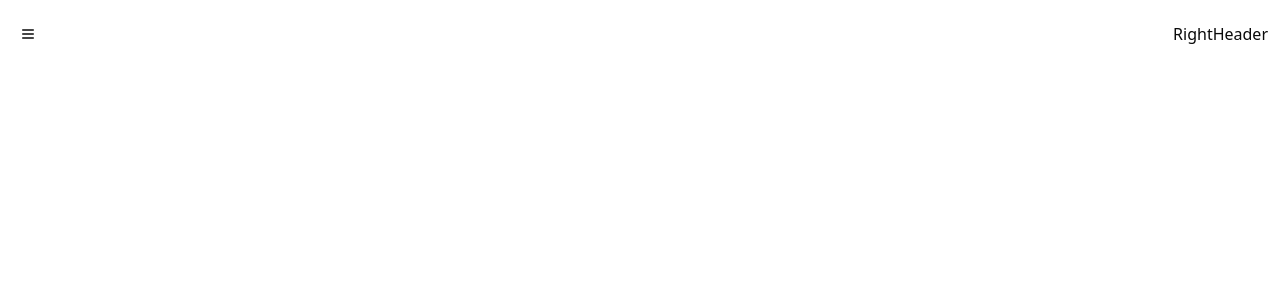
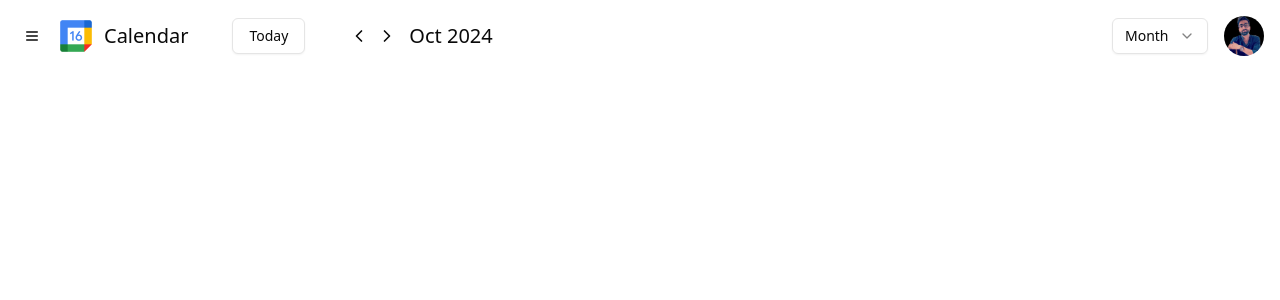
Before and after one commit to 07rv/calender, a Next.js app: page / in a window 1280 px wide. Shown: the top 300 px of the page. Built offline with nearby package versions, Linux system fonts and the light colour scheme.

Commit message:
rightheader

```diff
--- a/package.json
+++ b/package.json
@@ -9,6 +9,8 @@
     "lint": "next lint"
   },
   "dependencies": {
+    "@radix-ui/react-avatar": "^1.1.1",
+    "@radix-ui/react-select": "^2.1.2",
     "@radix-ui/react-slot": "^1.1.0",
     "class-variance-authority": "^0.7.0",
     "clsx": "^2.1.1",
--- a/src/components/header/Header.tsx
+++ b/src/components/header/Header.tsx
@@ -3,7 +3,7 @@
 
 const Header = () => {
   return (
-    <div className="mx-3 flex items-center justify-between py-4">
+    <div className="mx-4 flex items-center justify-between py-4">
       <LeftHeader />
       <RightHeader />
     </div>
--- a/src/components/header/left-side.tsx
+++ b/src/components/header/left-side.tsx
@@ -1,14 +1,34 @@
-import { Menu } from "lucide-react";
+import { ChevronLeft, ChevronRight, Menu } from "lucide-react";
 import { Button } from "../ui/button";
+import Image from "next/image";
 
 const LeftHeader = () => {
   return (
     <div className="flex items-center gap-3">
-      <div className="hidden item-center lg:flex">
-        <Button variant={"ghost"} className="rounded-full p-2">
+      <div className="hidden items-center lg:flex">
+        <Button variant="ghost" className="rounded-full p-2">
           <Menu className="size-6" />
         </Button>
+        <Image
+          className="mx-2"
+          src={`/calendar_16_2x.png`}
+          width={40}
+          height={40}
+          alt="calendar"
+        />
+        <h1 className="text-xl">Calendar</h1>
       </div>
+
+      <Button className="mx-8" variant={"outline"}>
+        Today
+      </Button>
+
+      <div className="flex items-center gap-2">
+        <ChevronLeft className="size-5 cursor-pointer font-bold" />
+        <ChevronRight className="size-5 cursor-pointer font-bold" />
+      </div>
+
+      <h1 className="hidden text-xl lg:block">Oct 2024</h1>
     </div>
   );
 };
--- a/src/components/header/right-side.tsx
+++ b/src/components/header/right-side.tsx
@@ -1,5 +1,34 @@
+"use client";
+
+import {
+  Select,
+  SelectContent,
+  SelectItem,
+  SelectTrigger,
+  SelectValue,
+} from "@/components/ui/select";
+import { Avatar, AvatarFallback, AvatarImage } from "../ui/avatar";
+
 const RightHeader = () => {
-  return <div>RightHeader</div>;
+  return (
+    <div className="flex items-center space-x-4">
+      <Select>
+        <SelectTrigger className="w-24 focus-visible:outline-none focus-visible:ring-0 focus-visible:ring-ring focus-visible:ring-offset-0">
+          <SelectValue placeholder="Month" />
+        </SelectTrigger>
+        <SelectContent>
+          <SelectItem value="month">Month</SelectItem>
+          <SelectItem value="week">Week</SelectItem>
+          <SelectItem value="day">Day</SelectItem>
+        </SelectContent>
+      </Select>
+
+      <Avatar>
+        <AvatarImage src="/avataarimage.jpg" />
+        <AvatarFallback>AI</AvatarFallback>
+      </Avatar>
+    </div>
+  );
 };
 
 export default RightHeader;
--- /dev/null
+++ b/src/components/ui/avatar.tsx
@@ -0,0 +1,48 @@
+import * as React from "react"
+import * as AvatarPrimitive from "@radix-ui/react-avatar"
+
+import { cn } from "@/lib/utils"
+
+const Avatar = React.forwardRef<
+  React.ElementRef<typeof AvatarPrimitive.Root>,
+  React.ComponentPropsWithoutRef<typeof AvatarPrimitive.Root>
+>(({ className, ...props }, ref) => (
+  <AvatarPrimitive.Root
+    ref={ref}
+    className={cn(
+      "relative flex h-10 w-10 shrink-0 overflow-hidden rounded-full",
+      className
+    )}
+    {...props}
+  />
+))
+Avatar.displayName = AvatarPrimitive.Root.displayName
+
+const AvatarImage = React.forwardRef<
+  React.ElementRef<typeof AvatarPrimitive.Image>,
+  React.ComponentPropsWithoutRef<typeof AvatarPrimitive.Image>
+>(({ className, ...props }, ref) => (
+  <AvatarPrimitive.Image
+    ref={ref}
+    className={cn("aspect-square h-full w-full", className)}
+    {...props}
+  />
+))
+AvatarImage.displayName = AvatarPrimitive.Image.displayName
+
+const AvatarFallback = React.forwardRef<
+  React.ElementRef<typeof AvatarPrimitive.Fallback>,
+  React.ComponentPropsWithoutRef<typeof AvatarPrimitive.Fallback>
+>(({ className, ...props }, ref) => (
+  <AvatarPrimitive.Fallback
+    ref={ref}
+    className={cn(
+      "flex h-full w-full items-center justify-center rounded-full bg-muted",
+      className
+    )}
+    {...props}
+  />
+))
+AvatarFallback.displayName = AvatarPrimitive.Fallback.displayName
+
+export { Avatar, AvatarImage, AvatarFallback }
--- /dev/null
+++ b/src/components/ui/select.tsx
@@ -0,0 +1,157 @@
+import * as React from "react"
+import * as SelectPrimitive from "@radix-ui/react-select"
+import { Check, ChevronDown, ChevronUp } from "lucide-react"
+
+import { cn } from "@/lib/utils"
+
+const Select = SelectPrimitive.Root
+
+const SelectGroup = SelectPrimitive.Group
+
+const SelectValue = SelectPrimitive.Value
+
+const SelectTrigger = React.forwardRef<
+  React.ElementRef<typeof SelectPrimitive.Trigger>,
+  React.ComponentPropsWithoutRef<typeof SelectPrimitive.Trigger>
+>(({ className, children, ...props }, ref) => (
+  <SelectPrimitive.Trigger
+    ref={ref}
+    className={cn(
+      "flex h-9 w-full items-center justify-between whitespace-nowrap rounded-md border border-input bg-transparent px-3 py-2 text-sm shadow-sm ring-offset-background placeholder:text-muted-foreground focus:outline-none focus:ring-1 focus:ring-ring disabled:cursor-not-allowed disabled:opacity-50 [&>span]:line-clamp-1",
+      className
+    )}
+    {...props}
+  >
+    {children}
+    <SelectPrimitive.Icon asChild>
+      <ChevronDown className="h-4 w-4 opacity-50" />
+    </SelectPrimitive.Icon>
+  </SelectPrimitive.Trigger>
+))
+SelectTrigger.displayName = SelectPrimitive.Trigger.displayName
+
+const SelectScrollUpButton = React.forwardRef<
+  React.ElementRef<typeof SelectPrimitive.ScrollUpButton>,
+  React.ComponentPropsWithoutRef<typeof SelectPrimitive.ScrollUpButton>
+>(({ className, ...props }, ref) => (
+  <SelectPrimitive.ScrollUpButton
+    ref={ref}
+    className={cn(
+      "flex cursor-default items-center justify-center py-1",
+      className
+    )}
+    {...props}
+  >
+    <ChevronUp className="h-4 w-4" />
+  </SelectPrimitive.ScrollUpButton>
+))
+SelectScrollUpButton.displayName = SelectPrimitive.ScrollUpButton.displayName
+
+const SelectScrollDownButton = React.forwardRef<
+  React.ElementRef<typeof SelectPrimitive.ScrollDownButton>,
+  React.ComponentPropsWithoutRef<typeof SelectPrimitive.ScrollDownButton>
+>(({ className, ...props }, ref) => (
+  <SelectPrimitive.ScrollDownButton
+    ref={ref}
+    className={cn(
+      "flex cursor-default items-center justify-center py-1",
+      className
+    )}
+    {...props}
+  >
+    <ChevronDown className="h-4 w-4" />
+  </SelectPrimitive.ScrollDownButton>
+))
+SelectScrollDownButton.displayName =
+  SelectPrimitive.ScrollDownButton.displayName
+
+const SelectContent = React.forwardRef<
+  React.ElementRef<typeof SelectPrimitive.Content>,
+  React.ComponentPropsWithoutRef<typeof SelectPrimitive.Content>
+>(({ className, children, position = "popper", ...props }, ref) => (
+  <SelectPrimitive.Portal>
+    <SelectPrimitive.Content
+      ref={ref}
+      className={cn(
+        "relative z-50 max-h-96 min-w-[8rem] overflow-hidden rounded-md border bg-popover text-popover-foreground shadow-md data-[state=open]:animate-in data-[state=closed]:animate-out data-[state=closed]:fade-out-0 data-[state=open]:fade-in-0 data-[state=closed]:zoom-out-95 data-[state=open]:zoom-in-95 data-[side=bottom]:slide-in-from-top-2 data-[side=left]:slide-in-from-right-2 data-[side=right]:slide-in-from-left-2 data-[side=top]:slide-in-from-bottom-2",
+        position === "popper" &&
+          "data-[side=bottom]:translate-y-1 data-[side=left]:-translate-x-1 data-[side=right]:translate-x-1 data-[side=top]:-translate-y-1",
+        className
+      )}
+      position={position}
+      {...props}
+    >
+      <SelectScrollUpButton />
+      <SelectPrimitive.Viewport
+        className={cn(
+          "p-1",
+          position === "popper" &&
+            "h-[var(--radix-select-trigger-height)] w-full min-w-[var(--radix-select-trigger-width)]"
+        )}
+      >
+        {children}
+      </SelectPrimitive.Viewport>
+      <SelectScrollDownButton />
+    </SelectPrimitive.Content>
+  </SelectPrimitive.Portal>
+))
+SelectContent.displayName = SelectPrimitive.Content.displayName
+
+const SelectLabel = React.forwardRef<
+  React.ElementRef<typeof SelectPrimitive.Label>,
+  React.ComponentPropsWithoutRef<typeof SelectPrimitive.Label>
+>(({ className, ...props }, ref) => (
+  <SelectPrimitive.Label
+    ref={ref}
+    className={cn("px-2 py-1.5 text-sm font-semibold", className)}
+    {...props}
+  />
+))
+SelectLabel.displayName = SelectPrimitive.Label.displayName
+
+const SelectItem = React.forwardRef<
+  React.ElementRef<typeof SelectPrimitive.Item>,
+  React.ComponentPropsWithoutRef<typeof SelectPrimitive.Item>
+>(({ className, children, ...props }, ref) => (
+  <SelectPrimitive.Item
+    ref={ref}
+    className={cn(
+      "relative flex w-full cursor-default select-none items-center rounded-sm py-1.5 pl-2 pr-8 text-sm outline-none focus:bg-accent focus:text-accent-foreground data-[disabled]:pointer-events-none data-[disabled]:opacity-50",
+      className
+    )}
+    {...props}
+  >
+    <span className="absolute right-2 flex h-3.5 w-3.5 items-center justify-center">
+      <SelectPrimitive.ItemIndicator>
+        <Check className="h-4 w-4" />
+      </SelectPrimitive.ItemIndicator>
+    </span>
+    <SelectPrimitive.ItemText>{children}</SelectPrimitive.ItemText>
+  </SelectPrimitive.Item>
+))
+SelectItem.displayName = SelectPrimitive.Item.displayName
+
+const SelectSeparator = React.forwardRef<
+  React.ElementRef<typeof SelectPrimitive.Separator>,
+  React.ComponentPropsWithoutRef<typeof SelectPrimitive.Separator>
+>(({ className, ...props }, ref) => (
+  <SelectPrimitive.Separator
+    ref={ref}
+    className={cn("-mx-1 my-1 h-px bg-muted", className)}
+    {...props}
+  />
+))
+SelectSeparator.displayName = SelectPrimitive.Separator.displayName
+
+export {
+  Select,
+  SelectGroup,
+  SelectValue,
+  SelectTrigger,
+  SelectContent,
+  SelectLabel,
+  SelectItem,
+  SelectSeparator,
+  SelectScrollUpButton,
+  SelectScrollDownButton,
+}
```
Also changed, not shown: public/avataarimage.jpg (added), 1 other file (tests, documents, lock files or other folders).
